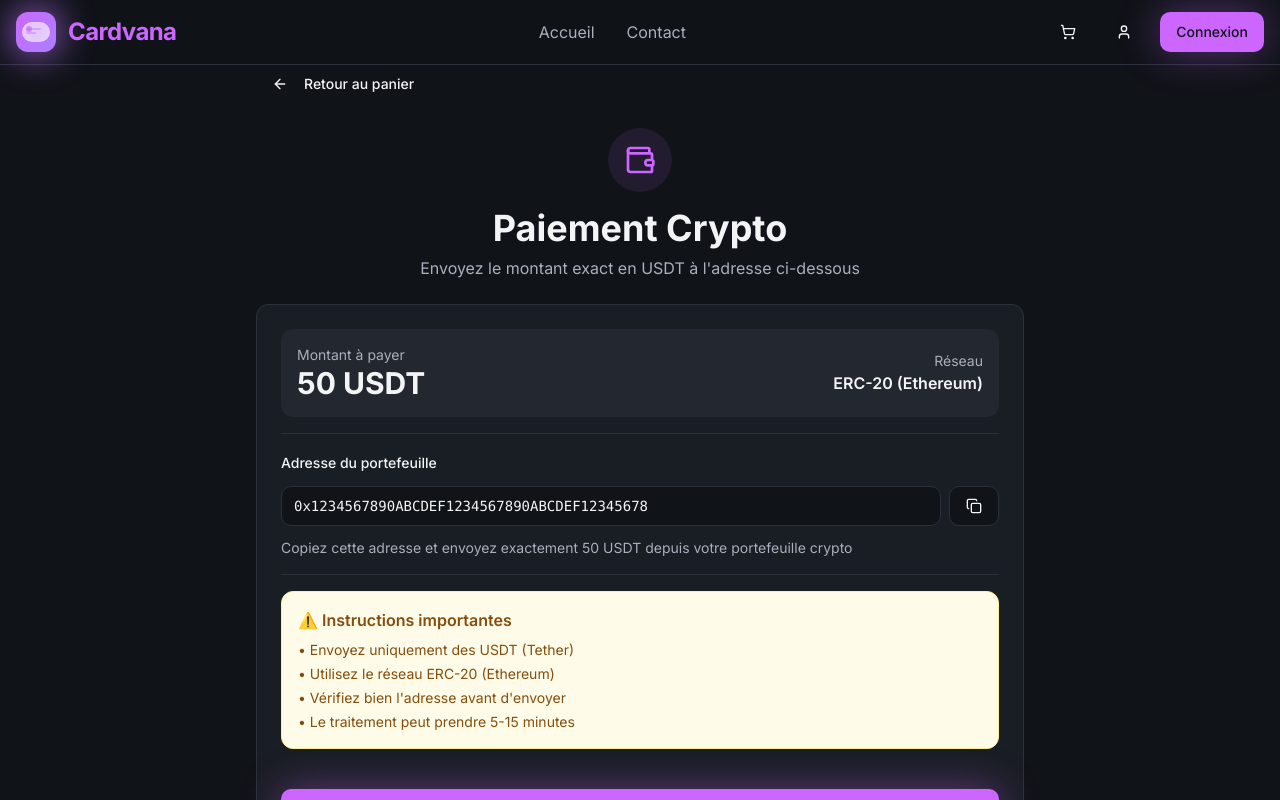
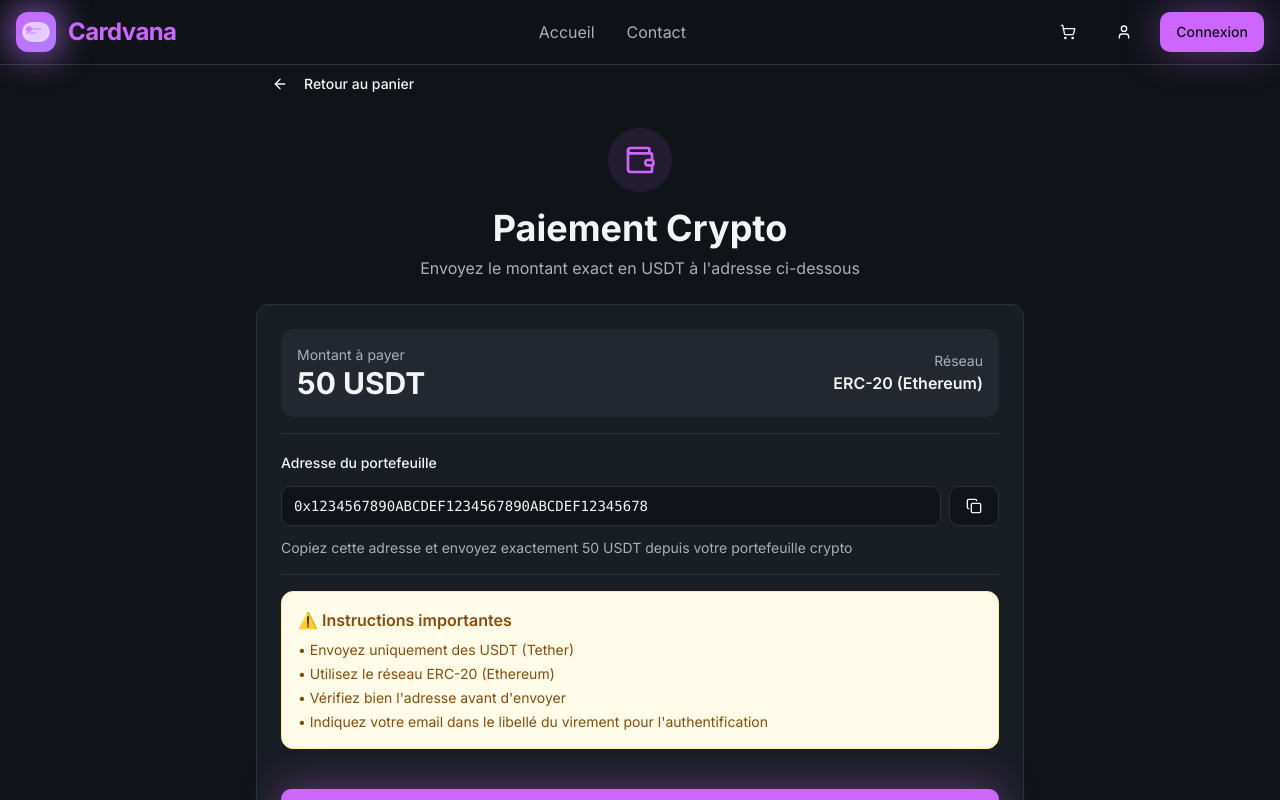
Before and after one commit to cardigo99/cardvana-fintech-experience, a React (Vite) app: page /paiement-crypto in a window 1280 px wide. Shown: the top 800 px of the page. Built offline with nearby package versions, Linux system fonts and the light colour scheme.

Commit message:
Refactor payment instructions

```diff
--- a/src/pages/PaiementCrypto.tsx
+++ b/src/pages/PaiementCrypto.tsx
@@ -116,7 +116,7 @@ const PaiementCrypto = () => {
                     <li>• Envoyez uniquement des USDT (Tether)</li>
                     <li>• Utilisez le réseau ERC-20 (Ethereum)</li>
                     <li>• Vérifiez bien l'adresse avant d'envoyer</li>
-                    <li>• Le traitement peut prendre 5-15 minutes</li>
+                    <li>• Indiquez votre email dans le libellé du virement pour l'authentification</li>
                   </ul>
                 </div>
               </div>
```
